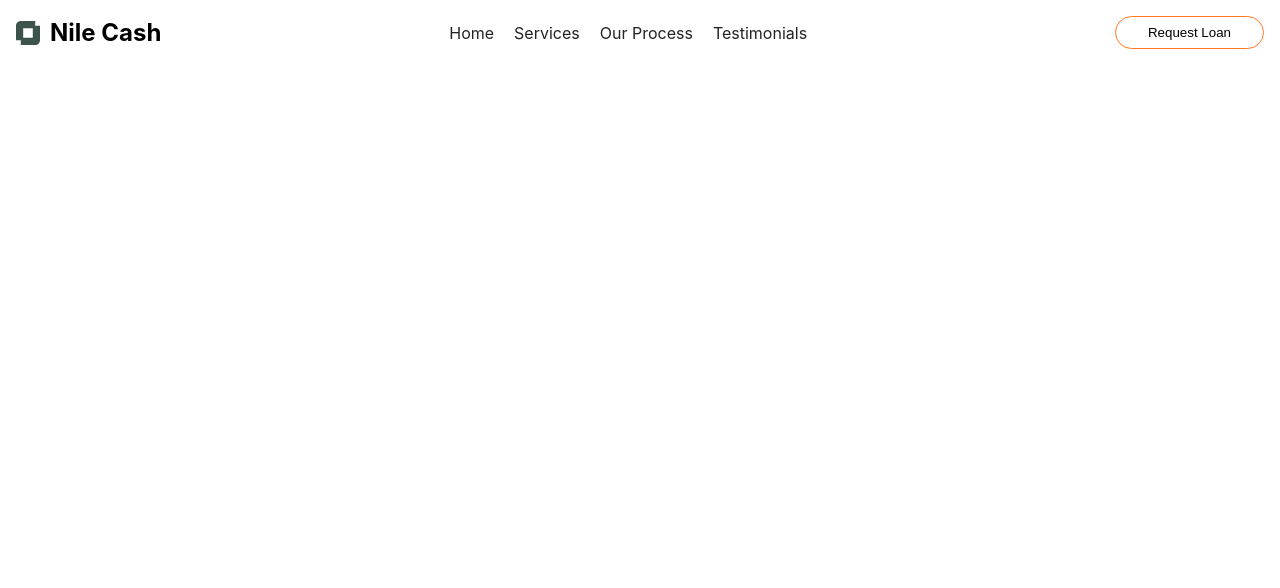
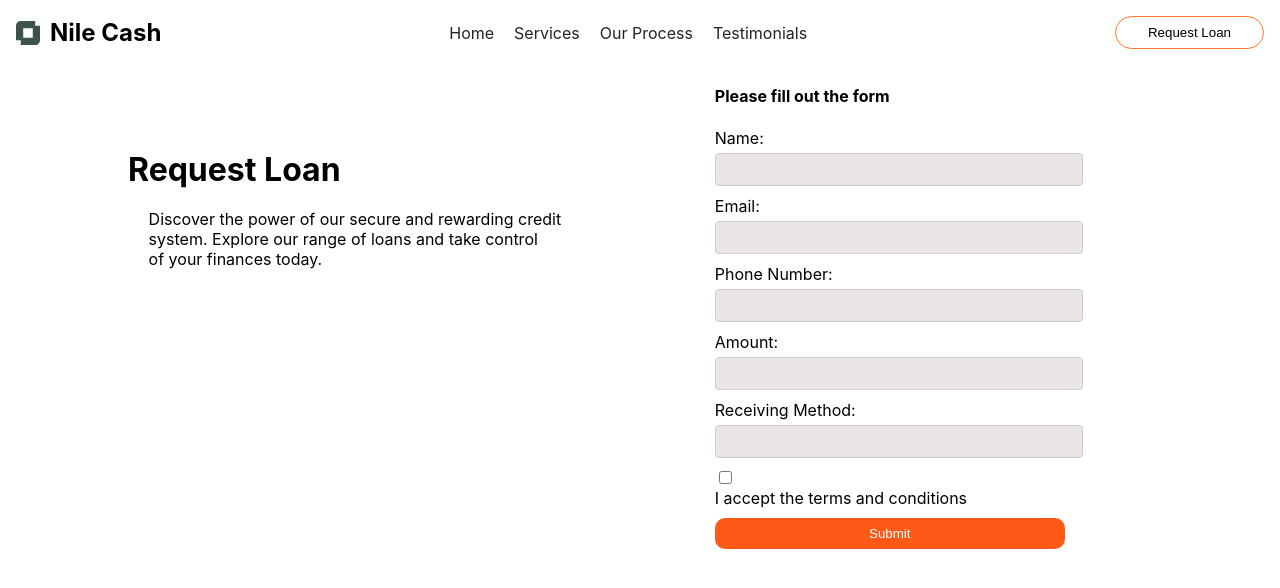
Before and after one commit to apolloshadrack/nile-cash, a React (Create React App) app: page /loan_request in a window 1280 px wide. Shown: the top 588 px of the page. Built offline with nearby package versions, Linux system fonts and the light colour scheme.

Commit message:
finish the request form

```diff
--- a/src/App.js
+++ b/src/App.js
@@ -4,16 +4,18 @@ import Navbar from './components/Navbar';
 import History from './components/History';
 import Homepage from './components/Homepage';
 import './styles/App.css';
+import Form from './components/Form';
 
 const App = () => {
   return (
     <Router>
       <div className="app">
         <Navbar />
-          <Routes>
-            <Route path="/history" element={<History />} />
-            <Route path="/" element={<Homepage />} />
-          </Routes>
+        <Routes>
+          <Route path="/history" element={<History />} />
+          <Route path="/loan_request" element={<Form />} />
+          <Route path="/" element={<Homepage />} />
+        </Routes>
 
       </div>
     </Router>
--- /dev/null
+++ b/src/components/Form.js
@@ -0,0 +1,111 @@
+import React, { useState } from "react";
+import '../styles/Form.css';
+
+const Form = () => {
+    const [name, setName] = useState("");
+    const [email, setEmail] = useState("");
+    const [phoneNumber, setPhoneNumber] = useState("");
+    const [amount, setAmount] = useState("");
+    const [receivingNumber, setReceivingNumber] = useState("");
+    const [termsChecked, setTermsChecked] = useState(false);
+
+    const handleSubmit = (e) => {
+        e.preventDefault();
+
+        if (termsChecked) {
+            const formData = {
+                name,
+                email,
+                phoneNumber,
+                amount,
+                receivingNumber,
+            };
+
+            console.log(formData);
+            // Usher: Please Perform any necessary actions with the form data
+        } else {
+            alert("Please accept the terms and conditions");
+        }
+    };
+
+    return (
+        <div className="loan-form-container">
+            <h1 className="title">Request Loan</h1>
+            <p className="wording">
+                Discover the power of our secure and rewarding credit<br />
+                system. Explore our range of loans and take control<br />
+                of your finances today.
+            </p>
+            <div >
+                <div>
+                    <h4>Please fill out the form</h4>
+                    <form onSubmit={handleSubmit}>
+                        <div>
+                            <label htmlFor="name">Name:</label>
+                            <input
+                                type="text"
+                                id="name"
+                                value={name}
+                                onChange={(e) => setName(e.target.value)}
+                            />
+                        </div>
+
+                        <div>
+                            <label htmlFor="email">Email:</label>
+                            <input
+                                type="email"
+                                id="email"
+                                value={email}
+                                onChange={(e) => setEmail(e.target.value)}
+                            />
+                        </div>
+
+                        <div>
+                            <label htmlFor="phoneNumber">Phone Number:</label>
+                            <input
+                                type="tel"
+                                id="phoneNumber"
+                                value={phoneNumber}
+                                onChange={(e) => setPhoneNumber(e.target.value)}
+                            />
+                        </div>
+
+                        <div>
+                            <label htmlFor="amount">Amount:</label>
+                            <input
+                                type="number"
+                                id="amount"
+                                value={amount}
+                                onChange={(e) => setAmount(e.target.value)}
+                            />
+                        </div>
+
+                        <div>
+                            <label htmlFor="receivingNumber">Receiving Method:</label>
+                            <input
+                                type="text"
+                                id="receivingNumber"
+                                value={receivingNumber}
+                                onChange={(e) => setReceivingNumber(e.target.value)}
+                            />
+                        </div>
+
+                        <div>
+                            <input
+                                type="checkbox"
+                                id="terms"
+                                checked={termsChecked}
+                                onChange={(e) => setTermsChecked(e.target.checked)}
+                            />
+                            <label htmlFor="terms">I accept the terms and conditions</label>
+                        </div>
+
+                        <button type="submit">Submit</button>
+                    </form>
+                </div>
+            </div>
+        </div>
+    );
+};
+
+export default Form;
--- /dev/null
+++ b/src/styles/Form.css
@@ -0,0 +1,69 @@
+.loan-form-container {
+    display: flex;
+    align-items: flex-start;
+}
+
+.loan-form-container .left-section {
+    width: 50%;
+}
+
+.loan-form-container .right-section {
+    width: 50%;
+    padding: 0 20px;
+    margin-top: auto;
+}
+
+.loan-form-container h2 {
+    margin-bottom: 20px;
+    margin-top: auto;
+}
+
+.loan-form-container form div {
+    margin-bottom: 10px;
+}
+
+.loan-form-container label {
+    display: block;
+    margin-bottom: 5px;
+}
+
+.loan-form-container input[type="text"],
+.loan-form-container input[type="number"],
+.loan-form-container input[type="tel"],
+.loan-form-container input[type="email"],
+.loan-form-container textarea {
+    width: 100%;
+    padding: 8px;
+    border: 1px solid #ccc;
+    border-radius: 4px;
+    background-color: rgb(235, 229, 229);
+}
+
+.loan-form-container input[type="checkbox"] {
+    margin-right: 5px;
+}
+
+.loan-form-container button[type="submit"] {
+    padding: 8px 16px;
+    background-color: #ff5918;
+    color: #fff;
+    border: none;
+    width: 350px;
+    border-radius: 10px;
+    cursor: pointer;
+}
+.wording {
+    padding-top: 10%;
+    padding-right: 2%;
+    margin-right: 10%;
+    margin-left: -20%;
+    text-align: start;
+}
+.title {
+    font-weight: bold;
+    padding-top: 5%;
+    padding-right: 5%;
+    margin-left: 10%;
+    text-align: right;
+    align-items: flex-start;
+}
```
